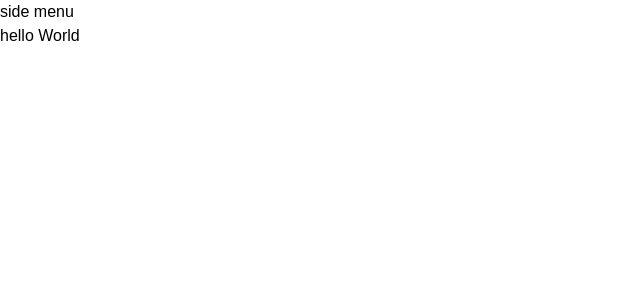
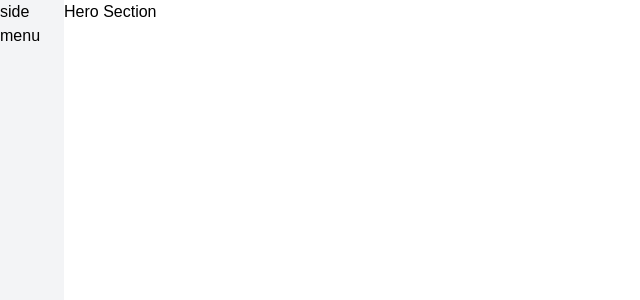
Before and after one commit to RenatoFilipi/alfa, a Nuxt app: page / in a window 1280 px wide. Shown: the top 300 px of the page, without its empty margins (0-640 px from the left). Built offline with nearby package versions, Linux system fonts and the light colour scheme.

Commit message:
posiçao inicial do sidemenu

```diff
--- /dev/null
+++ b/components/pages/main/hero-section.vue
@@ -0,0 +1,9 @@
+<template lang="">
+  <div class="font-pp">Hero Section</div>
+</template>
+<script>
+export default {
+  name: 'HeroSection',
+}
+</script>
+<style lang=""></style>
--- a/components/shared/side-menu.vue
+++ b/components/shared/side-menu.vue
@@ -1,5 +1,7 @@
 <template lang="">
-  <div class="font-pp">side menu</div>
+  <div class="font-pp fixed top-0 left-0 h-screen bg-gray-100 w-16">
+    side menu
+  </div>
 </template>
 <script>
 export default {
--- a/layouts/main-lay.vue
+++ b/layouts/main-lay.vue
@@ -1,7 +1,9 @@
 <template>
   <div>
     <side-menu />
-    <Nuxt />
+    <div class="ml-16">
+      <Nuxt />
+    </div>
   </div>
 </template>
 
--- a/pages/index.vue
+++ b/pages/index.vue
@@ -1,12 +1,18 @@
 <template>
-  <div class="font-pp">hello World</div>
+  <div>
+    <hero-section />
+  </div>
 </template>
 
 <script lang="ts">
 import Vue from 'vue'
+import HeroSection from '~/components/pages/main/hero-section.vue'
 
 export default Vue.extend({
   name: 'IndexPage',
+  components: {
+    HeroSection,
+  },
   layout: 'main-lay',
 })
 </script>
```
